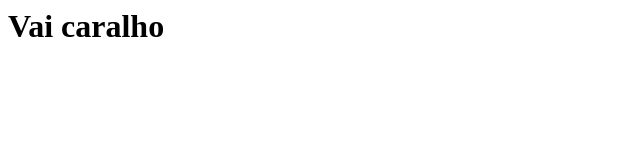
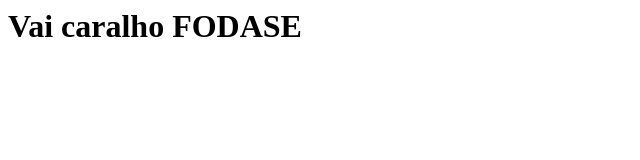
Before and after one commit to DanielHe4rt/teste-etec, a plain HTML site: page index.html in a window 1280 px wide. Shown: the whole page, without its empty margins (0-640 px from the left). Drawn offline with Linux system fonts and the light colour scheme.

Commit message:
alteração foda no projeto

```diff
--- a/index.html
+++ b/index.html
@@ -1,6 +1,6 @@
 <html>
 	<head></head>
 	<body>
-		<h1> Vai caralho </h1>
+		<h1> Vai caralho FODASE</h1>
 	</body>
 </html>
```
